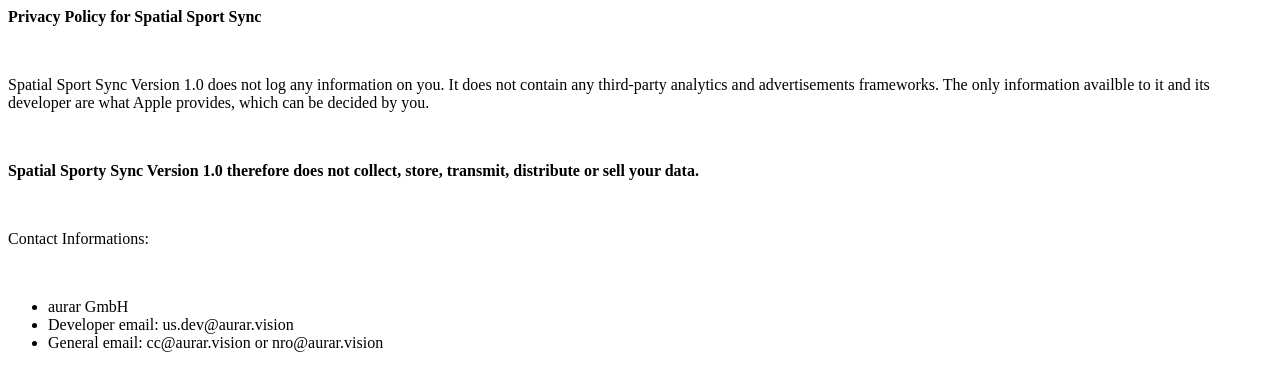
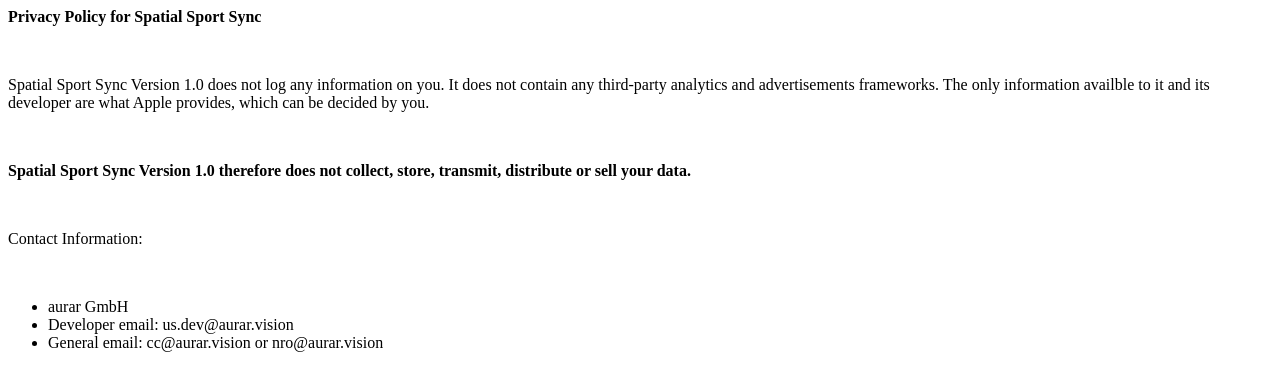
Before and after one commit to aurar-GmbH/SpatialSportSyncWeb, a plain HTML site: page index.html in a window 1280 px wide. Drawn offline with Linux system fonts and the light colour scheme.

Commit message:
Update index.html

```diff
--- a/index.html
+++ b/index.html
@@ -2,10 +2,9 @@
 <p><br></p>
 <p>Spatial Sport Sync Version 1.0 does not log any information on you. It does not contain any third-party analytics and advertisements frameworks. The only information availble to it and its developer are what Apple provides, which can be decided by you.</p>
 <p><br></p>
-<p><strong>Spatial Sporty Sync Version 1.0 therefore does not collect, store, transmit, distribute or sell your data.</strong></p>
+<p><strong>Spatial Sport Sync Version 1.0 therefore does not collect, store, transmit, distribute or sell your data.</strong></p>
 <p><br></p>
-<div id='contact'><a name='contact'></a></div>
-<p>Contact Informations:</p>
+<p>Contact Information:</p>
 <p><br></p>
 <ul>
     <li>aurar GmbH</li>
```
